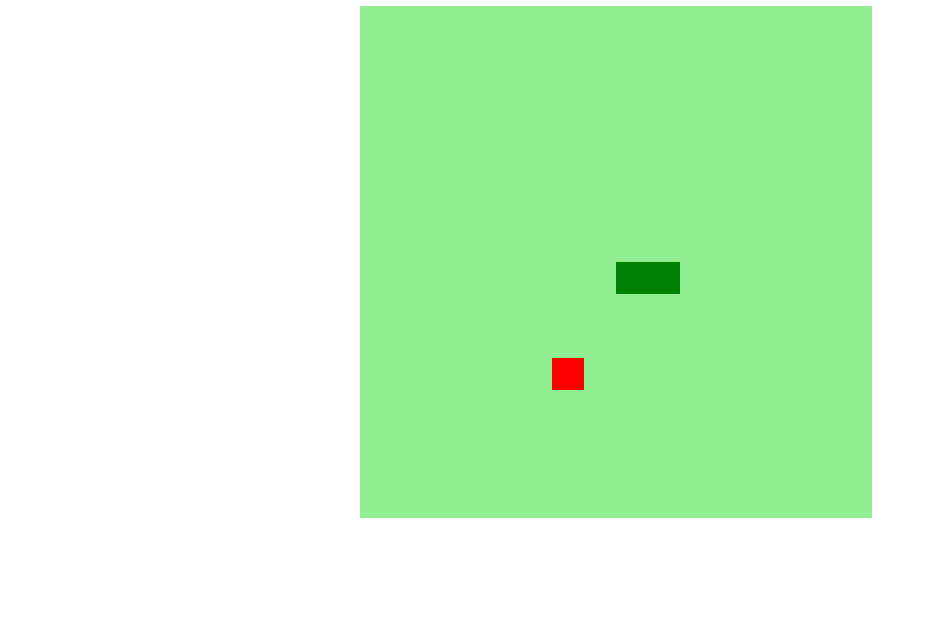
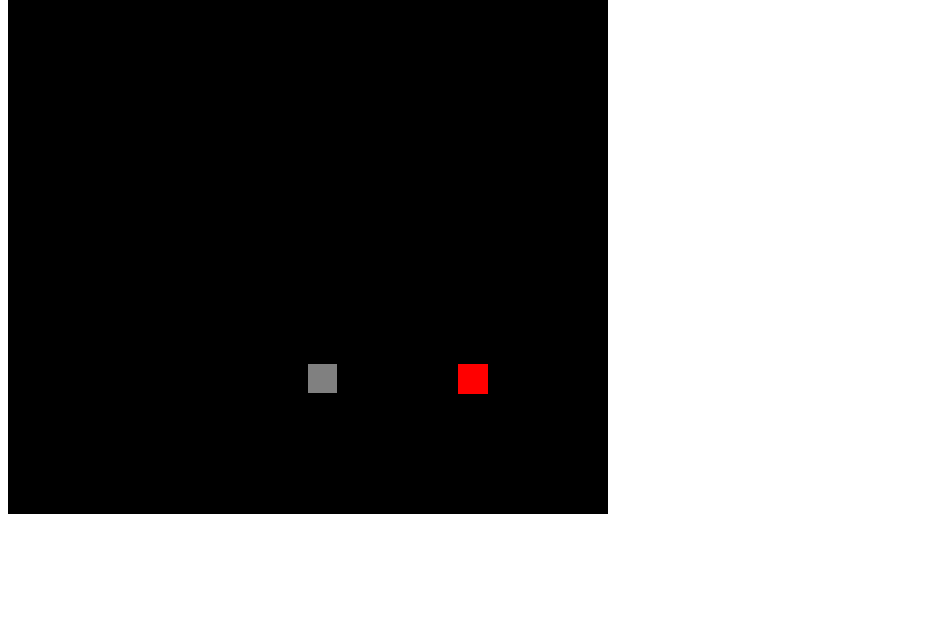
Before and after one commit to veras-dan/snake-game, a plain HTML site: page index.html in a window 1280 px wide. Shown: the part 166-800 px from the top of the page, without its empty margins (0-927 px from the left). Drawn offline with Linux system fonts and the light colour scheme.

Commit message:
:tada: Criação do jogo Snake

```diff
--- a/assets/css/style.css
+++ b/assets/css/style.css
@@ -1,10 +1,10 @@
 body{
-    height: 95vh;
+    /* height: 95vh;
     width: 95vw;
     display: flex;
     flex-direction: column;
     justify-content: center;
     align-items: center;
     background-color:white;
-    color: rgb(52, 165, 52);
+    color: rgb(52, 165, 52); */
 }
--- a/assets/js/script.js
+++ b/assets/js/script.js
@@ -1,83 +1,96 @@
-let canvas = document.getElementById("snake"); //criar elemento que irá rodar o jogo
-let context = canvas.getContext("2d"); //....
-let box = 32;
-let snake = []; //criar cobrinha como lista, já que ela vai ser uma série de coordenadas, que quando pintadas, criam os quadradinhos
-snake[0] ={
-    x: 8 * box,
-    y: 8 * box
-}
-let direction = "right";
-let food ={
-    x: Math.floor(Math.random() * 15 + 1) * box,
-    y: Math.floor(Math.random() * 15 + 1) * box
-}
+window.onload = function() {
 
-function criarBG(){
-    context.fillStyle = "lightgreen";
-    context.fillRect(0, 0, 16*box, 16*box); //desenha o retângulo usando x e y e a largura e altura setadas
-}
+    var stage = document.getElementById('stage');
+    var context = stage.getContext("2d");
+    document.addEventListener("keydown", keyPush);
 
-function criarCobrinha (){
-    for(i = 0; i < snake.length; i++){
-        context.fillStyle = "green";
-        context.fillRect(snake[i].x, snake[i].y, box, box);
-    }
-}
+    setInterval(game, 80);
 
-function drawFood (){
-    context.fillStyle = "red";
-    context.fillRect(food.x, food.y, box, box);
-}
+    const vel = 1;
 
-//quando um evento acontece, detecta e chama uma função
-document.addEventListener('keydown', update);
+    var vx = vy = 0;
+    var px = 10;
+    var py = 15;
+    var tamanhoPeca = 30;
+    var qtdPeca = 20;
+    var ax = ay = 15;
 
-function update(event){
-    if(event.keyCode == 37 && direction != 'right') direction = 'left';
-    if(event.keyCode == 38 && direction != 'down') direction = 'up';
-    if(event.keyCode == 39 && direction != 'left') direction = 'right';
-    if(event.keyCode == 40 && direction != 'up') direction = 'down';
-}
+    var trail = [];
+    tail = 5;
 
-function iniciarJogo(){
 
-    if(snake[0].x > 15*box && direction == "right") snake[0].x = 0;
-    if(snake[0].x < 0 && direction == 'left') snake[0].x = 16 * box;
-    if(snake[0].y > 15*box && direction == "down") snake[0].y = 0;
-    if(snake[0].y < 0 && direction == 'up') snake[0].y = 16 * box;
+    function game()
+    {
+        px += vx;
+        py += vy;
 
-    for(i = 1; i < snake.length; i++){
-        if(snake[0].x == snake[i].x && snake[0].y == snake[i].y){
-            clearInterval(jogo);
-            alert('Game Over :(');
+        if (px < 0) {
+            px = qtdPeca-1;
+        }
+        if (px > qtdPeca-1) {
+            px = 0;
+        }
+        if (py < 0) {
+            py = qtdPeca-1;
+        }
+        if (py > qtdPeca-1) {
+            py = 0;
+        }
+
+
+
+        context.fillStyle = "black";
+        context.fillRect(0,0, stage.width, stage.height);
+
+        context.fillStyle = "Red";
+        context.fillRect(ax*tamanhoPeca,ay*tamanhoPeca, tamanhoPeca, tamanhoPeca);
+
+        context.fillStyle = "gray";
+        for (var i = 0; i< trail.length; i++) {
+            context.fillRect(trail[i].x*tamanhoPeca, trail[i].y*tamanhoPeca, tamanhoPeca-1, tamanhoPeca-1);
+
+            if (trail[i].x == px && trail[i].y == py)
+            {
+                vx = vy = 0;
+                tail = 5;
+            }
+        }
+
+        trail.push({x:px,y:py})
+        while (trail.length > tail) {
+            trail.shift();
+        }
+
+        if (ax==px && ay==py) {
+            tail++;
+            ax = Math.floor(Math.random()*qtdPeca);
+            ay = Math.floor(Math.random()*qtdPeca);
         }
     }
 
-    criarBG();
-    criarCobrinha();
-    drawFood();
-
-    let snakeX = snake[0].x;
-    let snakeY = snake[0].y;
-
-    if(direction == "right") snakeX += box;
-    if(direction == "left") snakeX -= box;
-    if (direction == "up") snakeY -= box;
-    if(direction == "down") snakeY += box;
-
-    if(snakeX != food.x || snakeY != food.y){
-        snake.pop(); //pop tira o último elemento da lista
-    }else{
-        food.x = Math.floor(Math.random() * 15 +1) * box;
-        food.y = Math.floor(Math.random() * 15 +1) * box;
+    function keyPush (event) {
+        switch (event.keyCode) {
+            case 37: //left
+                vx = -vel;
+                vy = 0;
+                break;
+            case 38: //up
+                vx = 0;
+                vy = -vel;
+                break;
+            case 39: //right
+                vx = vel;
+                vy = 0;
+                break;
+            case 40: //down
+                vx = 0;
+                vy = vel;
+                break;
+        }
     }
 
-    let newHead ={
-        x: snakeX,
-        y: snakeY
-    }
 
-    snake.unshift(newHead); //método unshift adiciona como primeiro quadradinho da cobrinha
+
+
+
 }
-
-let jogo = setInterval(iniciarJogo, 100);
--- a/index.html
+++ b/index.html
@@ -6,10 +6,12 @@
     <meta http-equiv="X-UA-Compatible" content="ie=edge">
     <title>Snake Game</title>
     <link rel="stylesheet" href="assets/css/style.css">
-    <script defer src="assets/js/script.js"></script>
+
 </head>
 <body>
     <h1>SNAKE GAME!</h1>
-    <canvas id="snake" width="512" height="512"></canvas>
+    <canvas id="stage" width="600" height="600"></canvas>
+
+    <script src="assets/js/script.js"></script>
 </body>
 </html>
```
